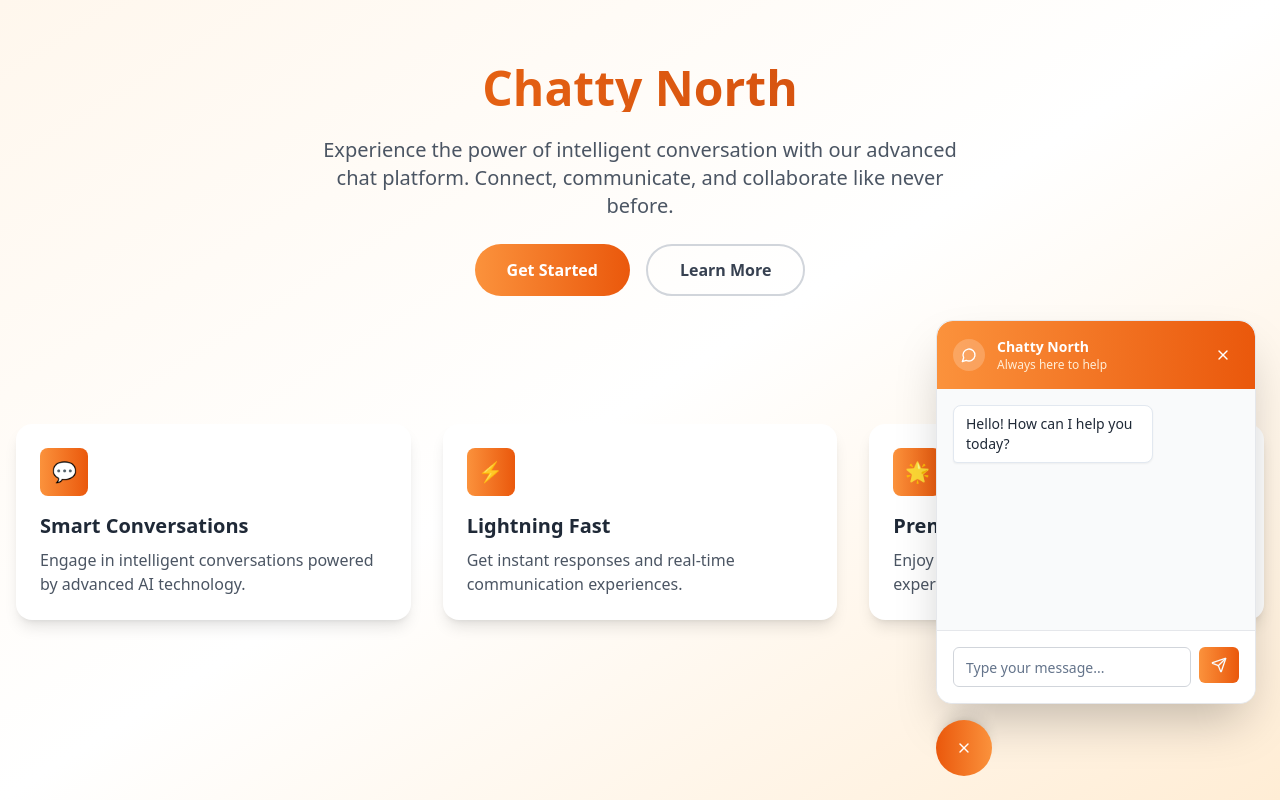
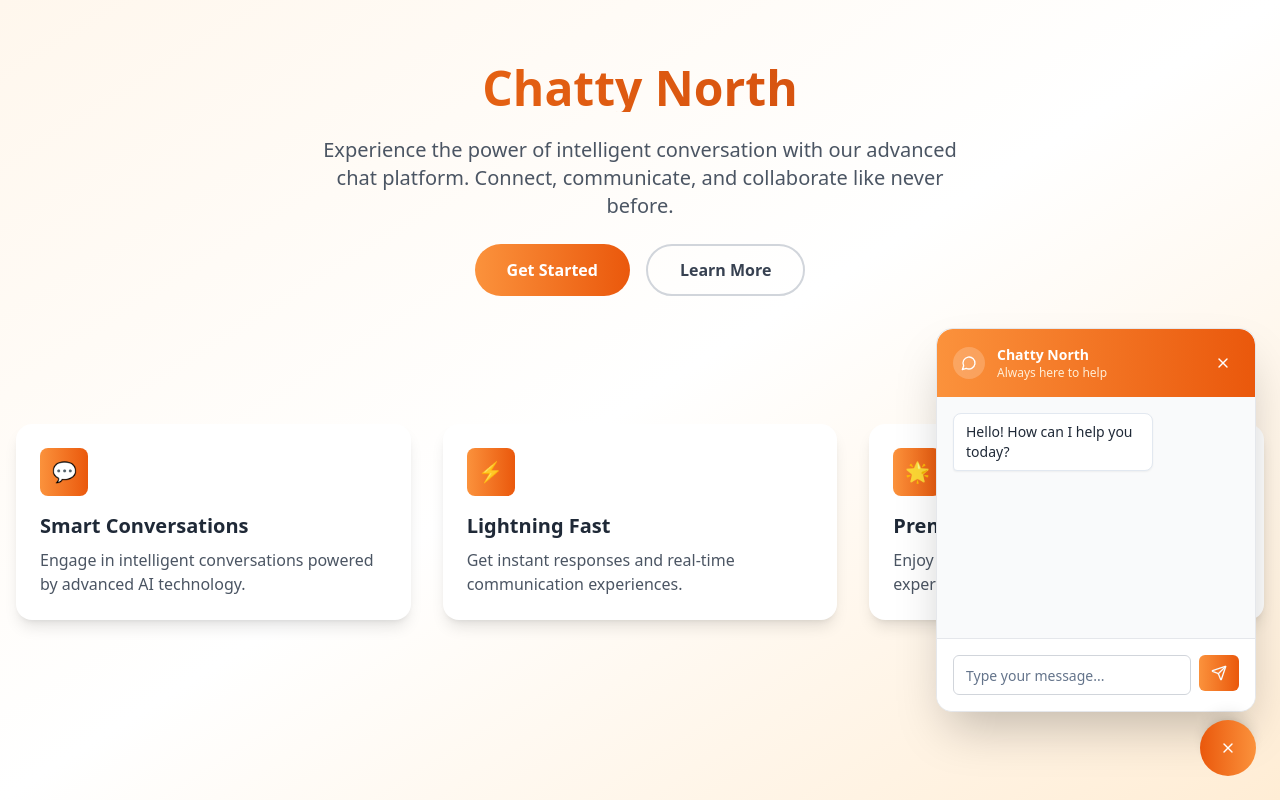
Before and after one commit to Northlight-ai/sparky-north-whispers, a React (Vite) app: page / in a window 1280 px wide. Both pictures are taken after a click on the button 1228 px from the left and 748 px from the top of the page. Built offline with nearby package versions, Linux system fonts and the light colour scheme.

Commit message:
Fix: Chat bubble icon position
The chat bubble icon should remain in its original position (bottom right) when the chat window is opened. This commit ensures the icon stays fixed.

```diff
--- a/src/components/ChatBubble.tsx
+++ b/src/components/ChatBubble.tsx
@@ -59,7 +59,7 @@ const ChatBubble = () => {
     <div className="fixed bottom-6 right-6 z-50">
       {/* Chat Window */}
       {isOpen && (
-        <div className="mb-4 w-80 h-96 bg-white rounded-2xl shadow-2xl border border-gray-200 flex flex-col overflow-hidden animate-scale-in">
+        <div className="absolute bottom-16 right-0 w-80 h-96 bg-white rounded-2xl shadow-2xl border border-gray-200 flex flex-col overflow-hidden animate-scale-in">
           {/* Header */}
           <div className="bg-gradient-to-r from-orange-400 to-orange-600 p-4 text-white rounded-t-2xl">
             <div className="flex items-center justify-between">
```
